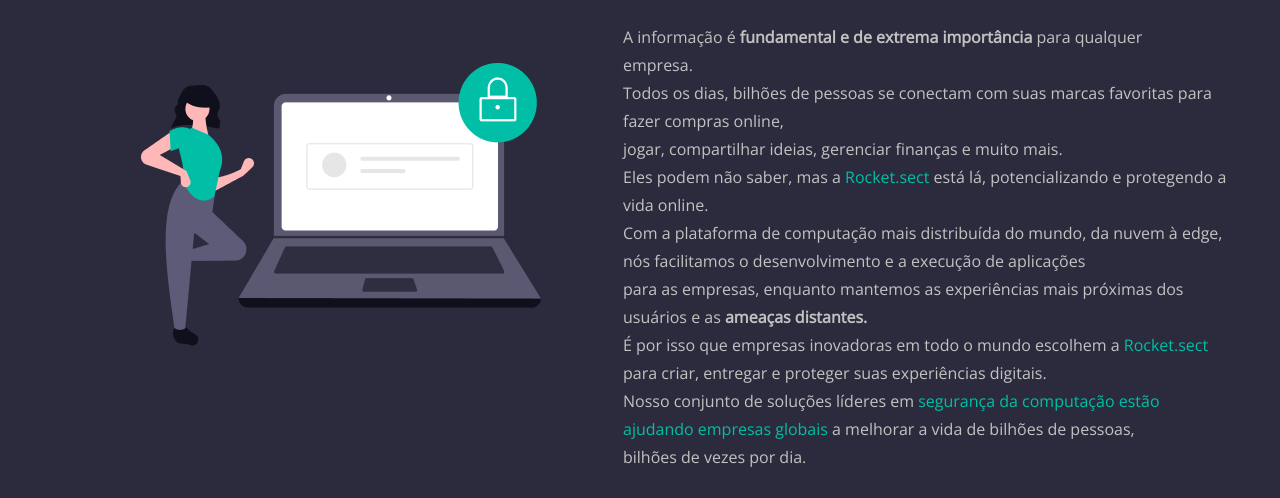
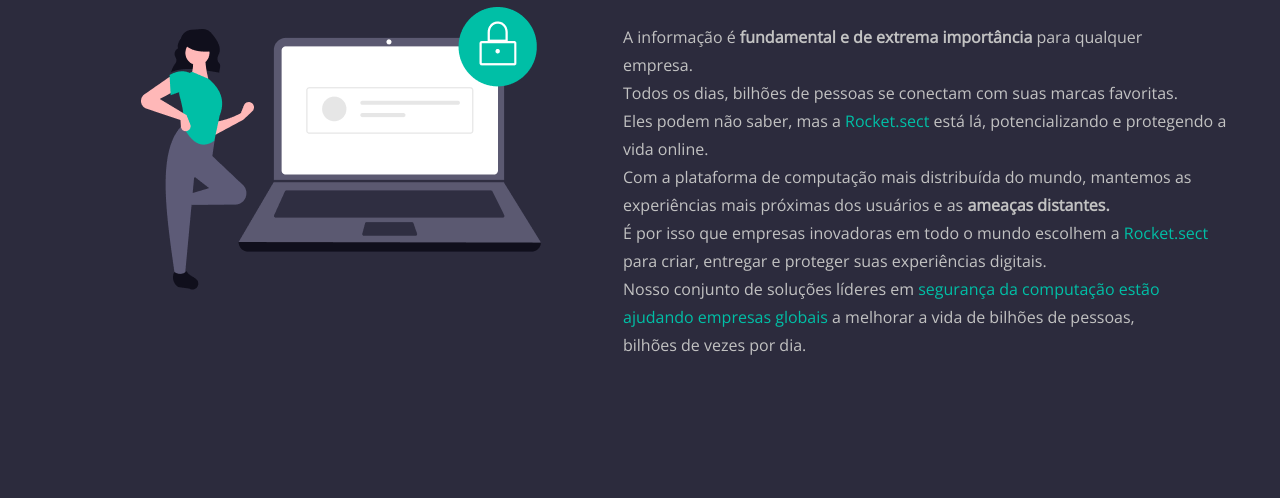
Before and after one commit to Prdsilva80/Recriando_Layout, a plain HTML site: page index.html in a window 1280 px wide. Shown: the part 302-800 px from the top of the page. Drawn offline with nearby package versions, Linux system fonts and the light colour scheme.

Commit message:
Ajuste do texto inicial

```diff
--- a/index.html
+++ b/index.html
@@ -36,12 +36,10 @@
                         A informação é <strong>fundamental e de extrema importância</strong> para qualquer<br>
                         empresa.<br>
 
-                        Todos os dias, bilhões de pessoas se conectam com suas marcas favoritas para fazer compras online,<br>
-                        jogar, compartilhar ideias, gerenciar finanças e muito mais.<br>
+                        Todos os dias, bilhões de pessoas se conectam com suas marcas favoritas.<br>
                         Eles podem não saber, mas a <span>Rocket.sect</span> está lá, potencializando e protegendo a vida online.<br>
 
-                        Com a plataforma de computação mais distribuída do mundo, da nuvem à edge, nós facilitamos o desenvolvimento e a execução de aplicações<br>
-                        para as empresas, enquanto mantemos as experiências mais próximas dos usuários e as <strong>ameaças distantes.</strong><br>
+                        Com a plataforma de computação mais distribuída do mundo, mantemos as experiências mais próximas dos usuários e as <strong>ameaças distantes.</strong><br>
                         É por isso que empresas inovadoras em todo o mundo escolhem a <span>Rocket.sect</span> para criar, entregar e proteger suas experiências digitais.<br>
 
                         Nosso conjunto de soluções líderes em <span>segurança da computação estão ajudando empresas globais</span> a melhorar a vida de bilhões de pessoas,<br>
```
